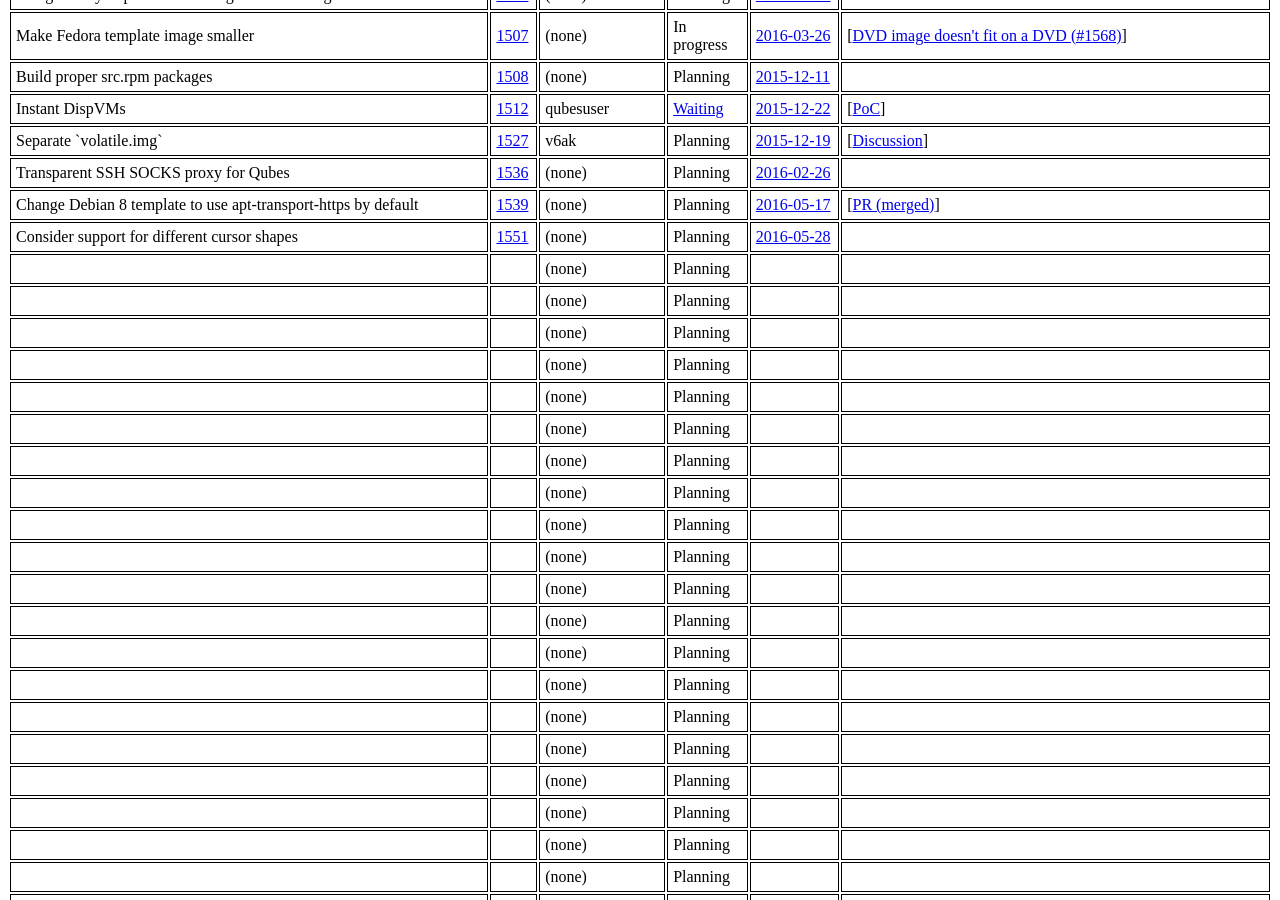
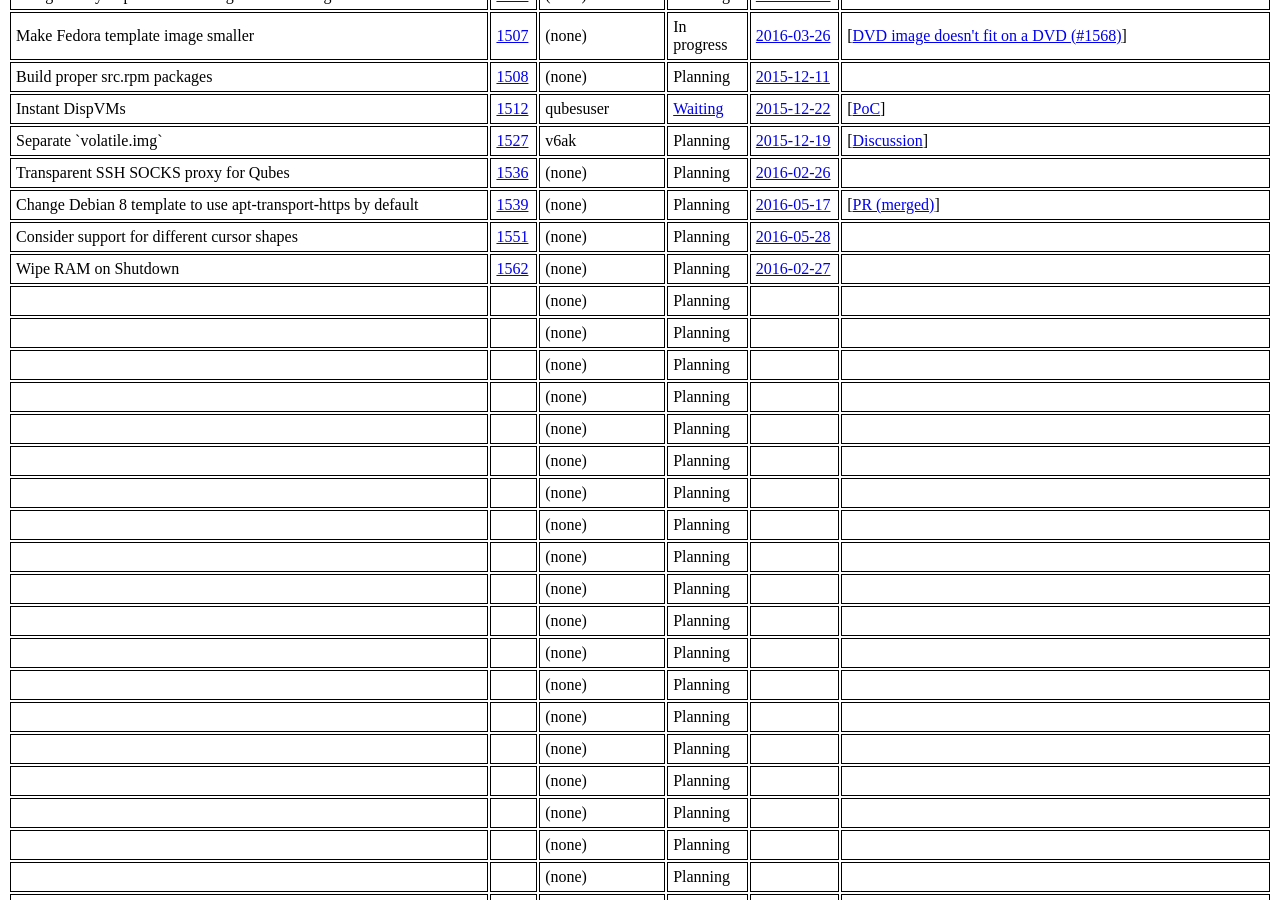
Before and after one commit to QubesOS/qubes-issues, a Jekyll site: the page built from index.md, in a window 1280 px wide and 900 px high, scrolled down 2176 px. Built offline with Jekyll 4.4.1, drawn with Linux system fonts in a browser that asks for light colours.

Commit message:
Track #1562

```diff
--- a/_data/features.yml
+++ b/_data/features.yml
@@ -962,15 +962,15 @@
   - desc   :
     url    :
 
-- name   :
-  issue  :
+- name   : Wipe RAM on Shutdown
+  issue  : 1562
   devs   :
   status :
-    term   :
+    term   : Planning
     url    :
   updated:
-    date   :
-    url    :
+    date   : 2016-02-27
+    url    : https://github.com/QubesOS/qubes-issues/issues/1562#issuecomment-189797871
   info   :
   - desc   :
     url    :
```
